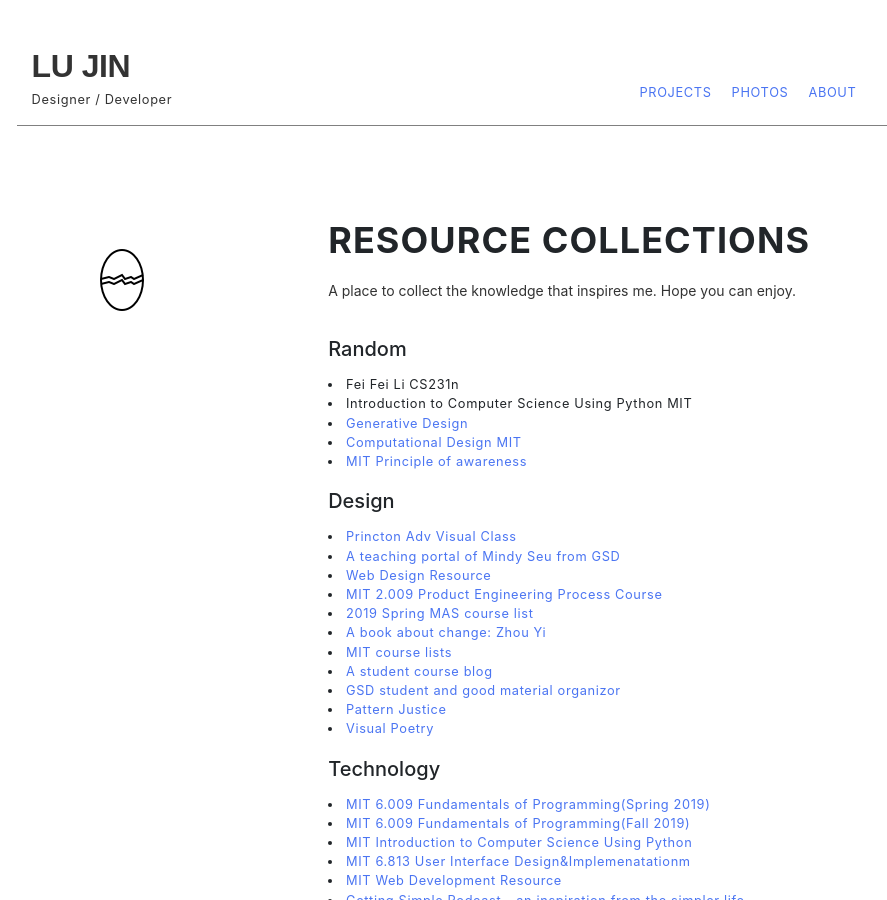
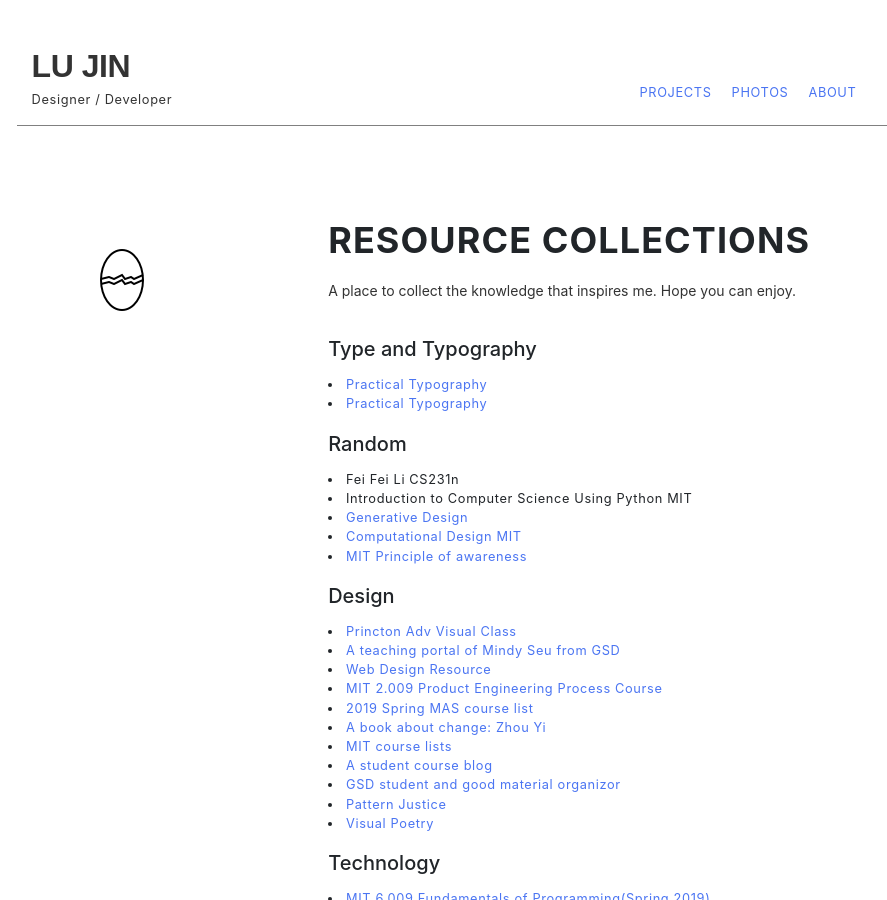
Before and after one commit to beforux/ShakeYourLove, a Jekyll site: the page resourceCollection.html, which Jekyll copies as it is, in a window 1280 px wide and 900 px high. Shown: the whole window, without its empty margins (186-1073 px from the left). Built offline with Jekyll 4.4.1, drawn with Linux system fonts in a browser that asks for light colours; nearby versions of some CDN libraries.

Commit message:
Update resourceCollection.html

```diff
--- a/resourceCollection.html
+++ b/resourceCollection.html
@@ -43,6 +43,12 @@
                                   <h3>Resource Collections</h3>
 
                   <p>A place to collect the knowledge that inspires me. Hope you can enjoy. </p>
+                                <h5> Type and Typography</h5>
+                                <li class="small"><a href="https://practicaltypography.com/"> Practical Typography </a></li>
+                                                <li class="small"><a href="https://practicaltypography.com/"> Practical Typography </a></li>
+
+
+
                 <h5> Random</h5>
                 <li class="small"> Fei Fei Li CS231n </li>
                 <li class="small"> Introduction to Computer Science Using Python MIT </li>
```
